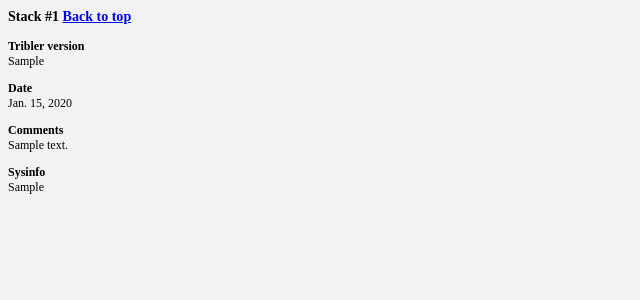
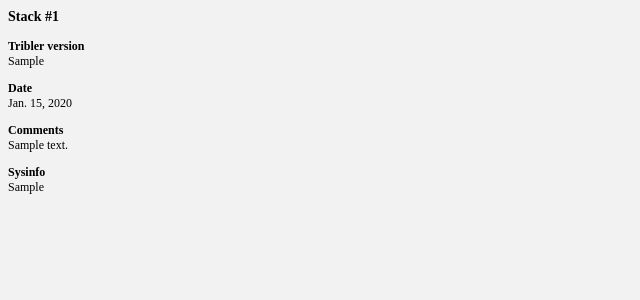
Before and after one commit to corpaul/errorreporter, a Django app: page /errorreporter/stacktrace/1 in a window 1280 px wide. Shown: the top 300 px of the page, without its empty margins (0-640 px from the left). Run offline with Django 3.2, Linux system fonts and the light colour scheme; tables that the repository leaves empty hold one stand-in row (values such as "Sample post"); some libraries are stand-ins or nearby versions.

Commit message:
remove back to top link

```diff
--- a/djangoproject/errorreporter/templates/errorreporter/stacktrace.html
+++ b/djangoproject/errorreporter/templates/errorreporter/stacktrace.html
@@ -8,7 +8,7 @@
 </head>
 <body>
 <div>
-<h3><a name="{{ c.id }}">Stack #{{ c.id }}</a> <a href="#top">Back to top</a></h3>
+<h3><a name="{{ c.id }}">Stack #{{ c.id }}</a></h3>
 <dl class="margins_removed">
 	<dt>Tribler version</dt>
 	<dd>{{ c.version }}</dd>
```
